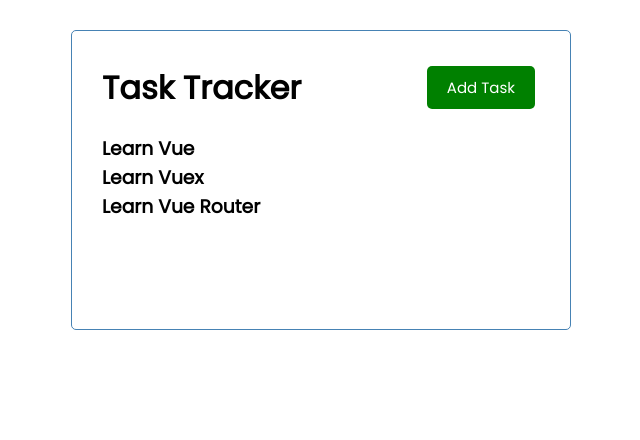
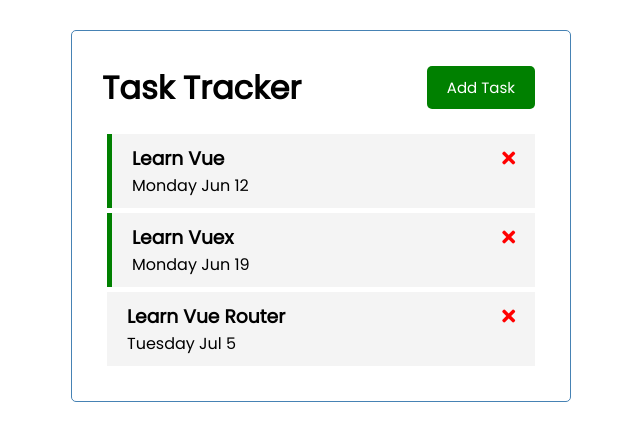
Before and after one commit to brian-pan/task-tracker-app, a Vue app: page / in a window 1280 px wide. Shown: the top 440 px of the page, without its empty margins (319-959 px from the left). Built offline with nearby package versions, Linux system fonts and the light colour scheme.

Commit message:
save progress

```diff
--- a/public/index.html
+++ b/public/index.html
@@ -1,15 +1,24 @@
 <!DOCTYPE html>
 <html lang="">
   <head>
-    <meta charset="utf-8">
-    <meta http-equiv="X-UA-Compatible" content="IE=edge">
-    <meta name="viewport" content="width=device-width,initial-scale=1.0">
-    <link rel="icon" href="<%= BASE_URL %>favicon.ico">
+    <meta charset="utf-8" />
+    <meta http-equiv="X-UA-Compatible" content="IE=edge" />
+    <meta name="viewport" content="width=device-width,initial-scale=1.0" />
+    <!-- CDN font awesome: -->
+    <link
+      rel="stylesheet"
+      href="https://cdnjs.cloudflare.com/ajax/libs/font-awesome/5.15.2/css/all.min.css"
+    />
+    <link rel="icon" href="<%= BASE_URL %>favicon.ico" />
     <title><%= htmlWebpackPlugin.options.title %></title>
   </head>
   <body>
     <noscript>
-      <strong>We're sorry but <%= htmlWebpackPlugin.options.title %> doesn't work properly without JavaScript enabled. Please enable it to continue.</strong>
+      <strong
+        >We're sorry but <%= htmlWebpackPlugin.options.title %> doesn't work
+        properly without JavaScript enabled. Please enable it to
+        continue.</strong
+      >
     </noscript>
     <div id="app"></div>
     <!-- built files will be auto injected -->
--- /dev/null
+++ b/src/components/Task.vue
@@ -0,0 +1,40 @@
+<template>
+  <!-- {{ }} used in html template to write variables -->
+  <!-- VS. in React: { } used in JSX && {{}} used only when inline styling -->
+  <div :class="[task.reminder ? 'reminder' : '', 'task']">
+    <h3>
+      {{ task.title }}
+      <i class="fas fa-times"></i>
+    </h3>
+    <p>{{ task.day }}</p>
+  </div>
+</template>
+
+<script>
+export default {
+  name: "Task",
+  props: {
+    task: Object,
+  },
+};
+</script>
+
+<style scope>
+.fas {
+  color: red;
+}
+.task {
+  background: #f4f4f4;
+  margin: 5px;
+  padding: 10px 20px;
+  cursor: pointer;
+}
+.task.reminder {
+  border-left: 5px solid green;
+}
+.task h3 {
+  display: flex;
+  align-items: center;
+  justify-content: space-between;
+}
+</style>
--- a/src/components/Tasks.vue
+++ b/src/components/Tasks.vue
@@ -1,10 +1,14 @@
 <template>
   <div :key="task.id" v-for="task in tasks">
-    <h3>{{ task.title }}</h3>
+    <Task :task="task" />
+    <!-- VS. in React:  -->
+    <!-- <Task task={task} /> -->
   </div>
 </template>
 
 <script>
+import Task from "./Task.vue";
+
 export default {
   name: "Tasks",
   props: {
@@ -12,5 +16,6 @@
       type: Array,
     },
   },
+  components: { Task },
 };
 </script>
```
